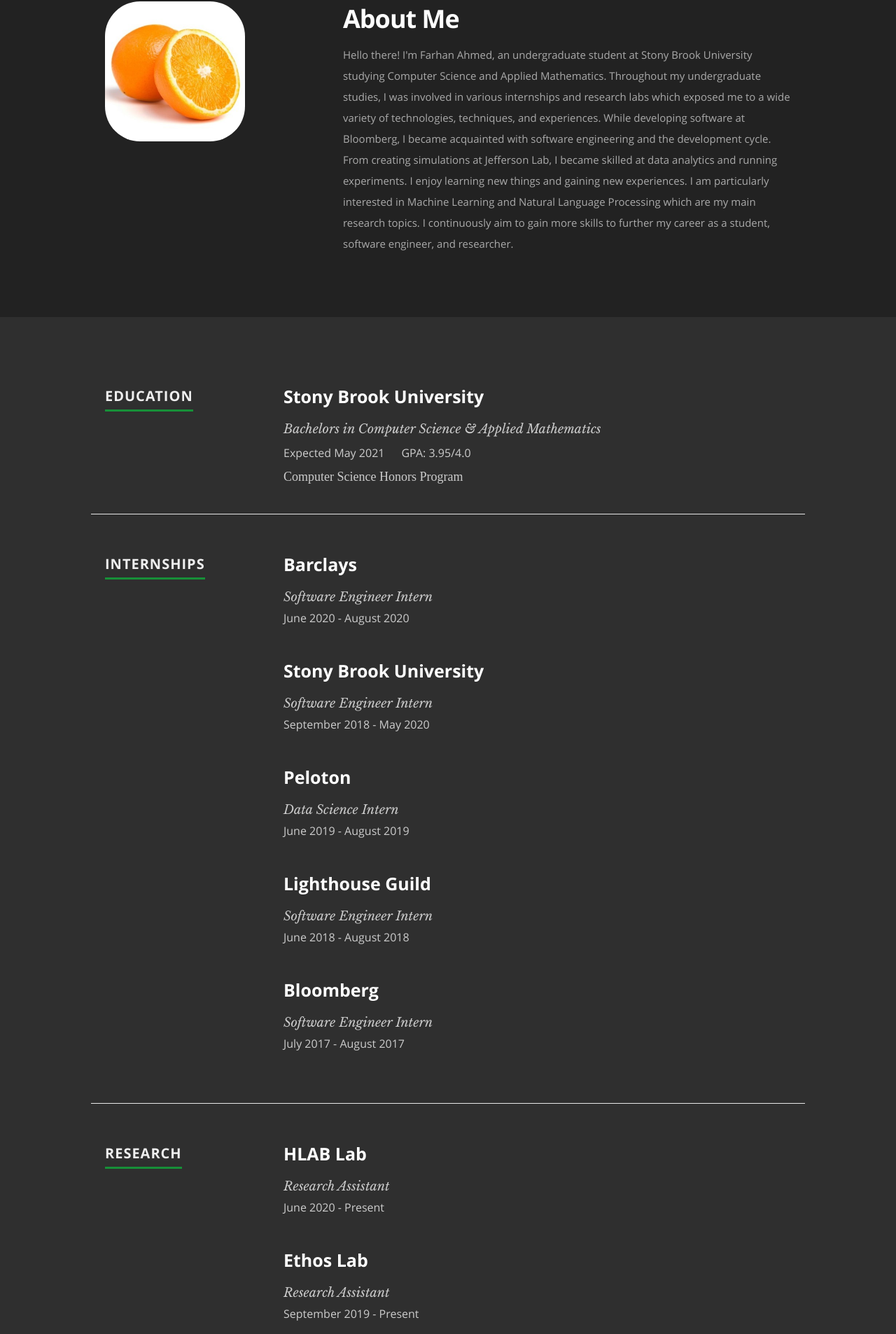
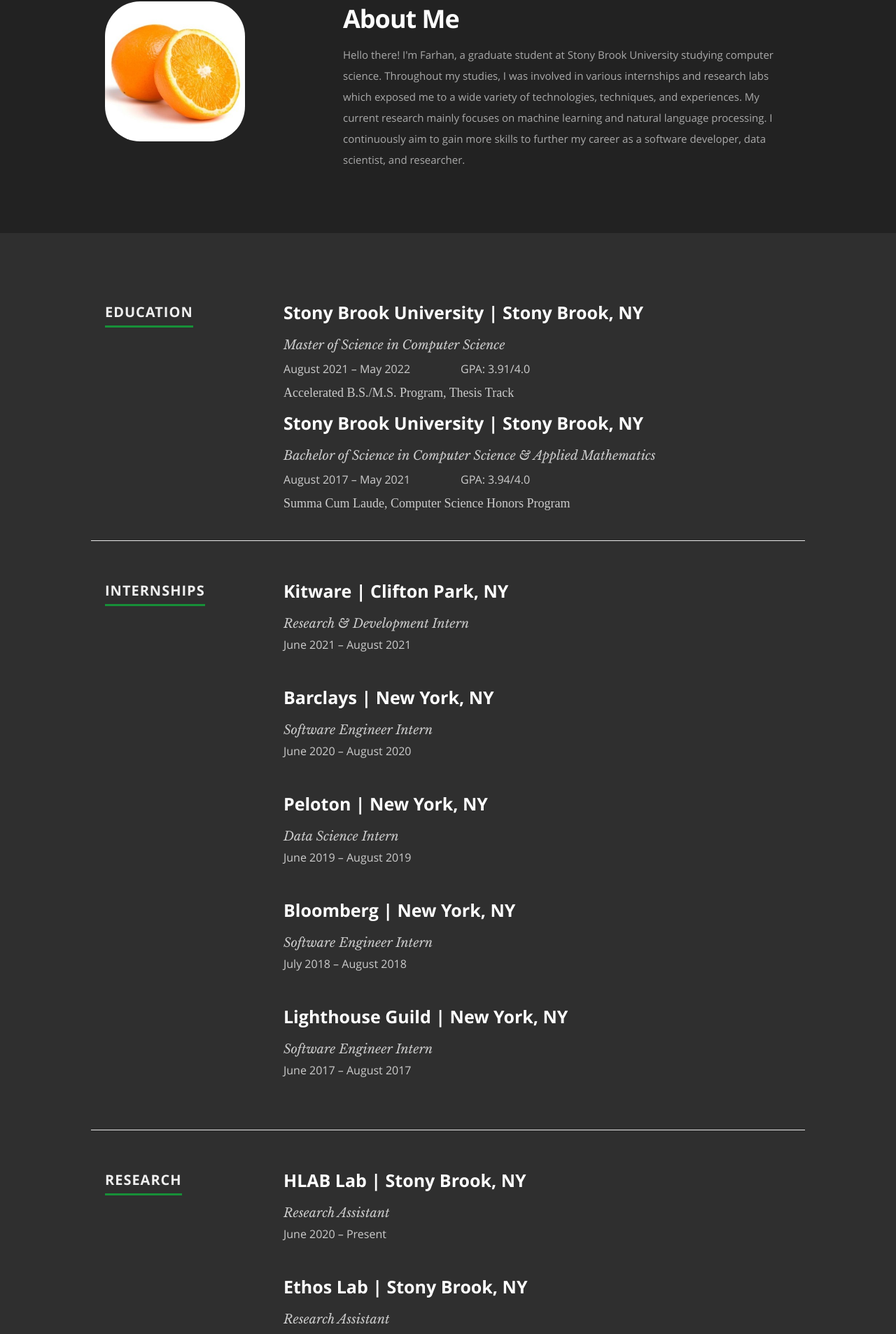
Before and after one commit to f4str/f4str.github.io, a React (Create React App) app: page / in a window 1280 px wide. Shown: the part 870-2776 px from the top of the page at 70% size. Built offline with nearby package versions, Linux system fonts and the light colour scheme.

Commit message:
updated website

```diff
--- a/public/css/layout.css
+++ b/public/css/layout.css
@@ -260,6 +260,7 @@ ul#nav li.current a {
 	font: 16px "opensans-regular", sans-serif;
 	color: #cccccc;
 	margin: 6px 0 0 12px;
+	padding-left: 48px;
 }
 
 #resume .info {
@@ -312,6 +313,38 @@ ul#nav li.current a {
 	padding: 0 0 10px 0;
 }
 
+/* Publications Section */
+
+#publications {
+	background: #222222;
+	padding-top: 72px;
+	padding-bottom: 60px;
+	overflow: hidden;
+}
+
+#publications h1 {
+	font: 36px "opensans-bold", sans-serif;
+	color: #ffffff;
+	margin-bottom: 12px;
+	padding-bottom: 36px;
+}
+
+#publications .paper {
+	font: 18px "opensans-bold", sans-serif;
+	color: #aaaaaa;
+	margin-bottom: 2px;
+}
+
+#publications .authors {
+	font-size: 16px;
+	padding-top: 4px;
+	padding-bottom: 32px;
+}
+
+#publications .authors .me {
+	font-style: italic;
+}
+
 /* Projects Section */
 
 #projects {
@@ -332,7 +365,7 @@ ul#nav li.current a {
 	margin-bottom: 36px;
 }
 .projects-item .item-wrap {
-	background: #fff;
+	background: #dddddd;
 	overflow: hidden;
 	position: relative;
 
@@ -373,7 +406,6 @@ ul#nav li.current a {
 	width: 30px;
 	font-size: 18px;
 	line-height: 30px;
-	text-align: center;
 
 	opacity: 0;
 	-moz-opacity: 0;
@@ -391,7 +423,13 @@ ul#nav li.current a {
 	margin-top: -15px;
 }
 .projects-item .item-wrap img {
-	vertical-align: bottom;
+	display: block;
+	height: 75%;
+	width: 75%;
+	margin-left: auto;
+	margin-right: auto;
+	margin-top: 5%;
+	margin-bottom: 5%;
 }
 .projects-item .projects-item-meta {
 	padding: 18px;
--- a/src/App.jsx
+++ b/src/App.jsx
@@ -7,6 +7,7 @@ import Contact from './Components/Contact';
 import Skills from './Components/Skills';
 import Projects from './Components/Projects';
 import './App.css';
+import Publications from './Components/Publications';
 
 function App() {
 	const load = document.getElementById('siteLoading');
@@ -22,7 +23,8 @@ function App() {
 			<Header />
 			<About />
 			<Resume />
-			<Skills />
+			{/* <Skills /> */}
+			<Publications />
 			<Projects />
 			<Contact />
 			<Footer />
--- a/src/Components/About.jsx
+++ b/src/Components/About.jsx
@@ -10,16 +10,12 @@ function About() {
 				<div className="eight columns main-col">
 					<h1>About Me</h1>
 					<p>
-						Hello there! I'm Farhan Ahmed, an undergraduate student at Stony Brook University
-						studying Computer Science and Applied Mathematics. Throughout my undergraduate
-						studies, I was involved in various internships and research labs which exposed me
-						to a wide variety of technologies, techniques, and experiences. While developing
-						software at Bloomberg, I became acquainted with software engineering and the
-						development cycle. From creating simulations at Jefferson Lab, I became skilled
-						at data analytics and running experiments. I enjoy learning new things and gaining
-						new experiences. I am particularly interested in Machine Learning and Natural
-						Language Processing which are my main research topics. I continuously aim to gain
-						more skills to further my career as a student, software engineer, and researcher.
+						Hello there! I'm Farhan, a graduate student at Stony Brook University
+						studying computer science. Throughout my studies, I was involved in various
+						internships and research labs which exposed me to a wide variety of technologies,
+						techniques, and experiences. My current research mainly focuses on machine
+						learning and natural language processing. I continuously aim to gain more skills
+						to further my career as a software developer, data scientist, and researcher.
 					</p>
 				</div>
 			</div>
--- a/src/Components/Contact.jsx
+++ b/src/Components/Contact.jsx
@@ -7,8 +7,7 @@ function Contact() {
 				<h1>Get in Touch</h1>
 			</div>
 			<div className="center">
-				<p className="phone">917-438-8321</p>
-				<p className="email">farhan.ahmed.1@stonybrook.edu</p>
+				<p className="email">farhaahmed@cs.stonybrook.edu</p>
 			</div>
 			<ul className="header-col social-links center">
 				<li key="github"><a href="https://github.com/f4str"><i className="fa fa-github"></i></a></li>
--- a/src/Components/Header.jsx
+++ b/src/Components/Header.jsx
@@ -11,7 +11,8 @@ function Header() {
 					<li className="current"><a className="smoothscroll" href="#home">Home</a></li>
 					<li><a className="smoothscroll" href="#about">About</a></li>
 					<li><a className="smoothscroll" href="#resume">Resume</a></li>
-					<li><a className="smoothscroll" href="#skills">Skills</a></li>
+					{/* <li><a className="smoothscroll" href="#skills">Skills</a></li> */}
+					<li><a className="smoothscroll" href="#publications">Publications</a></li>
 					<li><a className="smoothscroll" href="#projects">Projects</a></li>
 					<li><a className="smoothscroll" href="#contact">Contact</a></li>
 				</ul>
@@ -20,12 +21,12 @@ function Header() {
 			<div className="row banner">
 				<div className="banner-text">
 					<h1 className="responsive-headline">Farhan Ahmed</h1>
-					<h3>Undergraduate Student, Computer Science</h3>
+					<h3>Graduate Student, Computer Science</h3>
 					<h3>Stony Brook University</h3>
 					<hr />
 					<ul className="social">
 						<li key="github"><a href="https://github.com/f4str"><i className="fa fa-github"></i></a></li>
-						<li key="linkedin"><a href="https://www.linkedin.com/in/f4str/"><i className="fa fa-linkedin"></i></a></li>
+						<li key="linkedin"><a href="https://www.linkedin.com/in/f4str"><i className="fa fa-linkedin"></i></a></li>
 					</ul>
 				</div>
 			</div>
--- /dev/null
+++ b/src/Components/Publications.jsx
@@ -0,0 +1,65 @@
+import React from 'react';
+
+function Publications() {
+	return (
+		<section id="publications">
+			<div className="row skill">
+				<div className="section-head center">
+				</div>
+				<div className="title center">
+					<h1>Publications</h1>
+				</div>
+				<div className="main">
+					<div key="correcting">
+						<div className="paper">
+							Correcting Sociodemographic Selection Biases for Population Prediction from Social Media.
+						</div>
+						<div className='authors'>
+							Salvatore Giorgi, Veronica Lynn, Keshav Gupta, <span className='me'>Farhan Ahmed</span>,
+							Sandra Matz, Lyle Ungar, and H. Andrew Schwartz. International Conference on Web and
+							Social Media (ICWSM) 2022.
+						</div>
+					</div>
+					<div key="human-centered">
+						<div className="paper">
+							A Human-Centered Hierarchical Framework for Dialogue System Construction and Evaluation.
+						</div>
+						<div className='authors'>
+							Salvatore Giorgi, <span className='me'>Farhan Ahmed</span>, Lyle Ungar, and H. Andrew Schwartz.
+							The Tenth Dialog System Technology Challenge at AAAI (DSTC10) 2022.
+						</div>
+					</div>
+					<div key="optimized">
+						<div className="paper">
+							Optimized Neural Post-stratification for Twitter-based County Health Estimation
+						</div>
+						<div className='authors'>
+							<span className='me'>Farhan Ahmed</span>, Salvatore Giorgi, Lyle Ungar, and H. Andrew Schwartz.
+							International Conference on Web and Social Media (ICWSM) 2022. [Under review]
+						</div>
+					</div>
+					<div key="ares">
+						<div className="paper">
+							Ares: A System-Oriented Wargame Framework for Adversarial ML
+						</div>
+						<div className='authors'>
+							<span className='me'>Farhan Ahmed</span>, Pratik Vaishnavi, Kevin Ekyholt, and Amir Rahmati.
+							The Fifth Deep Learning and Security Workshop at IEEE (DLS) 2022. [Under review]
+						</div>
+					</div>
+					<div key="robust">
+						<div className="paper">
+							Robust Image Classification using Edge Features
+						</div>
+						<div className='authors'>
+							Pratik Vaishnavi, <span className='me'>Farhan Ahmed</span>, Veena Krish, Kevin Ekyholt, and Amir Rahmati.
+							ACM ASIA Conference on Computer and Communications Security (AsiaCCS) 2022. [Under review]
+						</div>
+					</div>
+				</div>
+			</div>
+		</section>
+	);
+}
+
+export default Publications;
--- a/src/Components/Resume.jsx
+++ b/src/Components/Resume.jsx
@@ -8,15 +8,26 @@ function Resume() {
 					<h1><span>Education</span></h1>
 				</div>
 				<div className="nine columns main-col">
-					<div key="Stony Brook University">
-						<h2 className="school">Stony Brook University</h2>
-						<h3 className="degree">Bachelors in Computer Science &#38; Applied Mathematics</h3>
+					<div key="Stony Brook University G">
+						<h2 className="school">Stony Brook University | Stony Brook, NY</h2>
+						<h3 className="degree">Master of Science in Computer Science</h3>
 						<div>
-							<span className="date">Expected May 2021</span>
-							<span className="gpa">GPA: 3.95/4.0</span>
+							<span className="date">August 2021 &#8211; May 2022</span>
+							<span className="gpa">GPA: 3.91/4.0</span>
 						</div>
 						<p className="info">
-							Computer Science Honors Program
+							Accelerated B.S./M.S. Program, Thesis Track
+						</p>
+					</div>
+					<div key="Stony Brook University UG">
+						<h2 className="school">Stony Brook University | Stony Brook, NY</h2>
+						<h3 className="degree">Bachelor of Science in Computer Science &#38; Applied Mathematics</h3>
+						<div>
+							<span className="date">August 2017 &#8211; May 2021</span>
+							<span className="gpa">GPA: 3.94/4.0</span>
+						</div>
+						<p className="info">
+							Summa Cum Laude, Computer Science Honors Program
 						</p>
 					</div>
 				</div>
@@ -27,34 +38,40 @@ function Resume() {
 					<h1><span>Internships</span></h1>
 				</div>
 				<div className="nine columns main-col">
-					<div key="Barclays">
-						<h2 className="company">Barclays</h2>
-						<h3 className="role">Software Engineer Intern</h3>
-						<p className="date">June 2020 - August 2020</p>
+					<div key="Kitware">
+						<h2 className="company">Kitware | Clifton Park, NY</h2>
+						<h3 className="role">Research &#38; Development Intern</h3>
+						<p className="date">June 2021 &#8211; August 2021</p>
 						<p className="newline description"></p>
 					</div>
-					<div key="Stony Brook University">
+					<div key="Barclays">
+						<h2 className="company">Barclays | New York, NY</h2>
+						<h3 className="role">Software Engineer Intern</h3>
+						<p className="date">June 2020 &#8211; August 2020</p>
+						<p className="newline description"></p>
+					</div>
+					{/* <div key="Stony Brook University">
 						<h2 className="company">Stony Brook University</h2>
 						<h3 className="role">Software Engineer Intern</h3>
-						<p className="date">September 2018 - May 2020</p>
+						<p className="date">September 2018 &#8211; May 2020</p>
 						<p className="newline description"></p>
-					</div>
+					</div> */}
 					<div key="Peleton">
-						<h2 className="company">Peloton</h2>
+						<h2 className="company">Peloton | New York, NY</h2>
 						<h3 className="role">Data Science Intern</h3>
-						<p className="date">June 2019 - August 2019</p>
+						<p className="date">June 2019 &#8211; August 2019</p>
 						<p className="newline description"></p>
 					</div>
 					<div key="Bloomberg">
-						<h2 className="company">Lighthouse Guild</h2>
+						<h2 className="company">Bloomberg | New York, NY</h2>
 						<h3 className="role">Software Engineer Intern</h3>
-						<p className="date">June 2018 - August 2018</p>
+						<p className="date">July 2018 &#8211; August 2018</p>
 						<p className="newline description"></p>
 					</div>
-					<div key="Bloomberg">
-						<h2 className="company">Bloomberg</h2>
+					<div key="Lighthouse Guild">
+						<h2 className="company">Lighthouse Guild | New York, NY</h2>
 						<h3 className="role">Software Engineer Intern</h3>
-						<p className="date">July 2017 - August 2017</p>
+						<p className="date">June 2017 &#8211; August 2017</p>
 						<p className="newline description"></p>
 					</div>
 				</div>
@@ -66,21 +83,21 @@ function Resume() {
 				</div>
 				<div className="nine columns main-col">
 					<div key="HLAB Lab">
-						<h2 className="company">HLAB Lab</h2>
+						<h2 className="company">HLAB Lab | Stony Brook, NY</h2>
 						<h3 className="role">Research Assistant</h3>
-						<p className="date">June 2020 - Present</p>
+						<p className="date">June 2020 &#8211; Present</p>
 						<p className="newline description"></p>
 					</div>
 					<div key="Jefferson Lab">
-						<h2 className="company">Ethos Lab</h2>
+						<h2 className="company">Ethos Lab | Stony Brook, NY</h2>
 						<h3 className="role">Research Assistant</h3>
-						<p className="date">September 2019 - Present</p>
+						<p className="date">September 2019 &#8211; Present</p>
 						<p className="newline description"></p>
 					</div>
 					<div key="Jefferson Lab">
-						<h2 className="company">Jefferson Lab</h2>
+						<h2 className="company">Jefferson Lab | Stony Brook, NY</h2>
 						<h3 className="role">Research Assistant</h3>
-						<p className="date">January 2018 - August 2018</p>
+						<p className="date">January 2018 &#8211; August 2018</p>
 						<p className="newline description"></p>
 					</div>
 				</div>
```
Also changed, not shown: src/Components/Projects.jsx (+39 -39 lines), public/images/sklearn.png (added).
